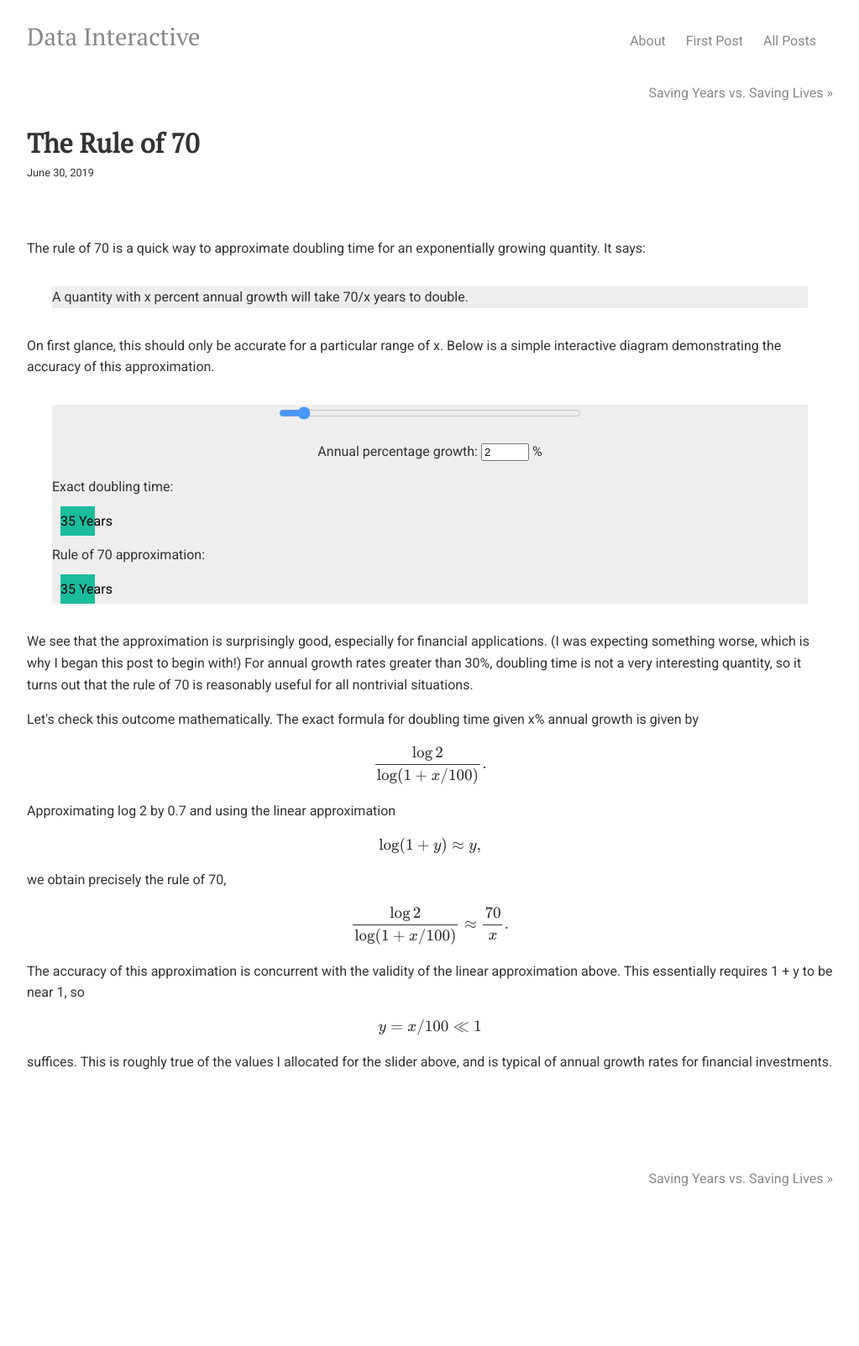
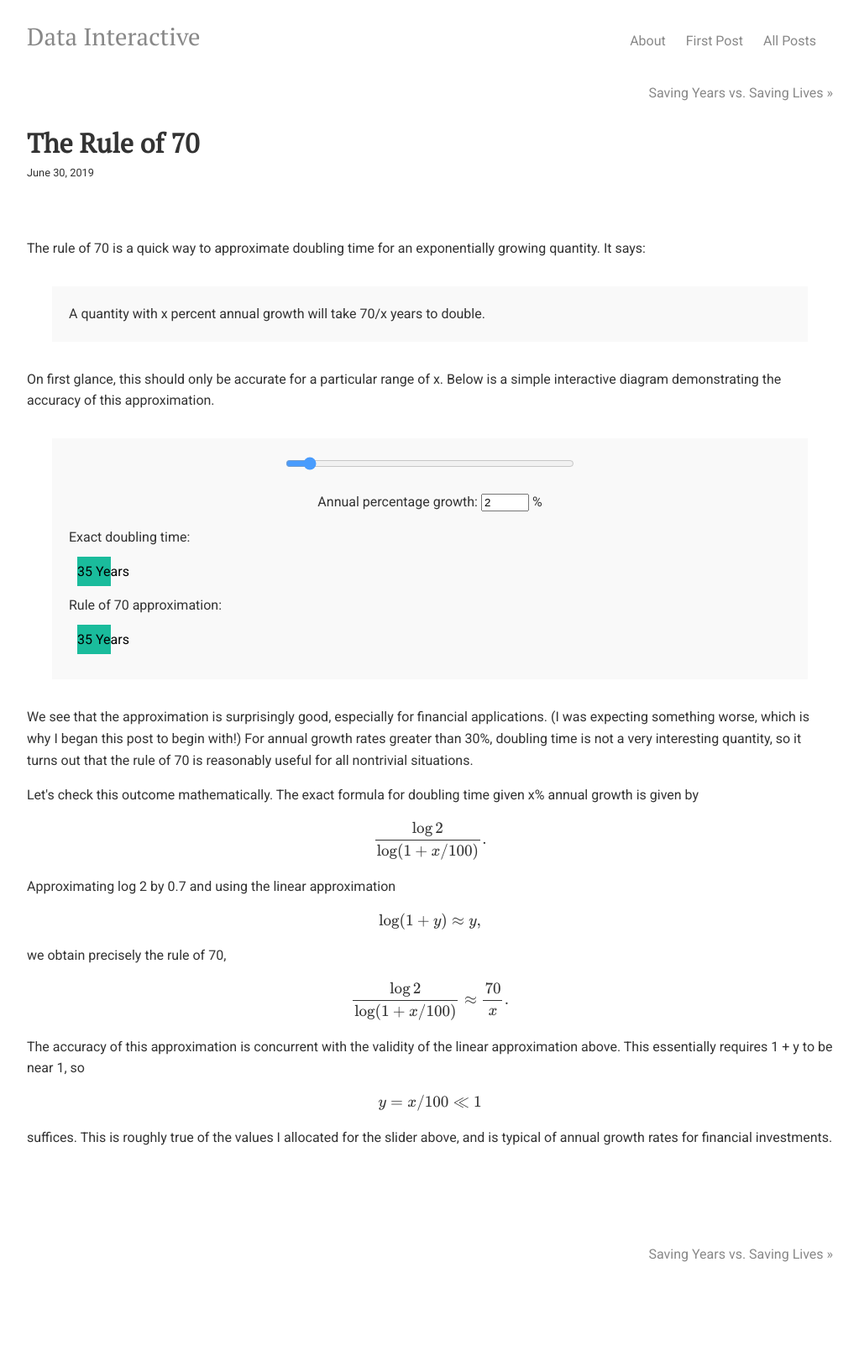
Before and after one commit to datainteractive/datainteractive.github.io, a Jekyll site: the page built from _posts/2019-06-30-the-rule-of-70.html, in a window 1280 px wide. Shown: the whole page at 84% size, without its empty margins (128-1151 px from the left). Built offline with Jekyll 4.4.1, drawn with Linux system fonts in a browser that asks for light colours; formulas are drawn with MathJax 3; comment, search, counter and statistics services are not loaded; before the commit the page ends 1513 px from its top, so only the background shows below that.

Commit message:
Update main.css

```diff
--- a/css/main.css
+++ b/css/main.css
@@ -90,7 +90,8 @@ h1 {
   margin-bottom: 2em;
   margin-left: 30px;
   margin-right: 30px;
-  background-color: #eee;
+  padding: 20px;
+  background-color: #f9f9f9;
 }
 
 .date-format {
```
